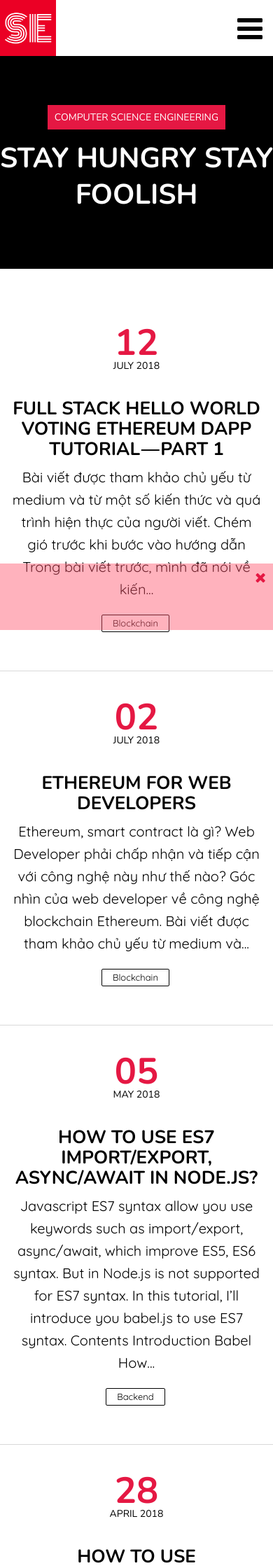
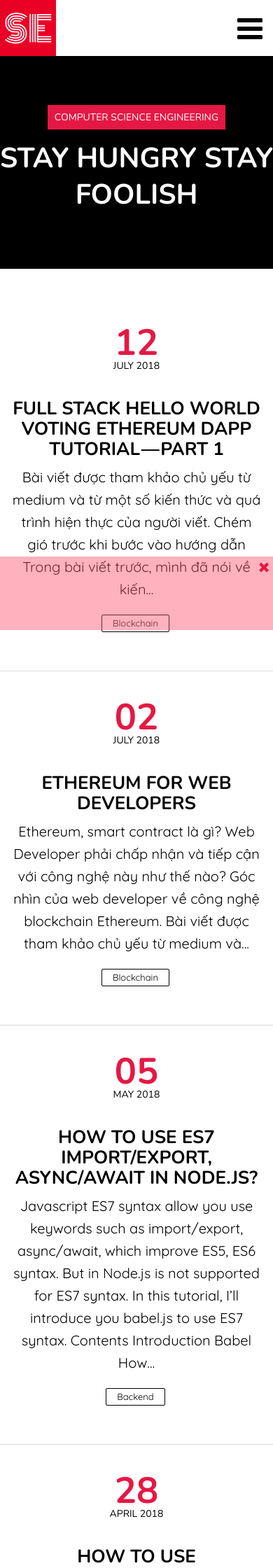
Before and after one commit to huynhsamha/huynhsamha.github.io, a Jekyll site: the page built from index.html, in a window 390 px wide. Shown: the top 2240 px of the page at 70% size. Built offline with Jekyll 4.4.1, drawn with Linux system fonts in a browser that asks for light colours; nearby versions of some CDN libraries; the list of posts is cut into pages by our own code.

Commit message:
fix adsense

```diff
--- a/_sass/styles/adsense.scss
+++ b/_sass/styles/adsense.scss
@@ -10,7 +10,7 @@
         background-color: #f8f5f57a; // background-color: #f3697e8a;
         width: 1/8*100%;
         height: 100vh;
-        padding-top: 35px;
+        padding-top: 55px;
         padding-bottom: 0px;
 				padding-left: 0px !important;
 				padding-right: 5px;
@@ -53,16 +53,16 @@
             top: auto;
             text-align: center;
             width: 100%;
-            height: 95px;
-            padding-top: 15px;
+            height: 105px;
+            padding-top: 35px;
             padding-bottom: 0px;
             padding-left: 25px !important;
             padding-right: 25px !important;
             background-color: #ff516b71;
             .ads__btn-close {
 								left: auto;
-                right: 10px;
-                top: 10px;
+                right: 5px;
+                top: 5px;
             }
         }
     }
```
